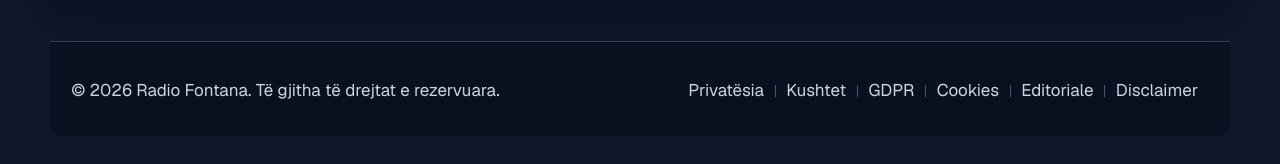
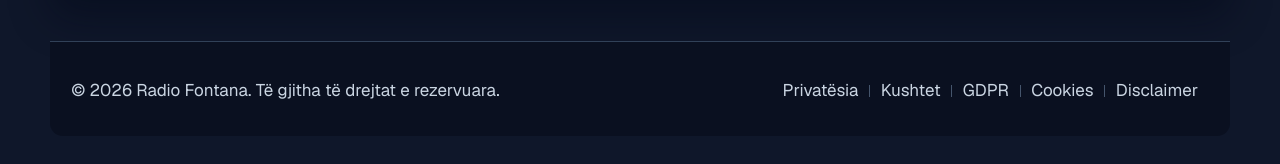
Before and after one commit to illyrianqubic/radiofontana, a Next.js app: page / in a window 1280 px wide. Shown: the part 2178-2342 px from the top of the page. Built offline with nearby package versions, Linux system fonts and the light colour scheme; no server answers.

Commit message:
Remove editorial guidelines footer link

```diff
--- a/src/components/layout/Footer.tsx
+++ b/src/components/layout/Footer.tsx
@@ -170,8 +170,6 @@ export default function Footer({
             <span aria-hidden="true" className="h-3 w-px bg-slate-600" />
             <Link href="/cookies" className="hover:text-red-400 transition-none min-h-11 inline-flex items-center px-2.5">Cookies</Link>
             <span aria-hidden="true" className="h-3 w-px bg-slate-600" />
-            <Link href="/editorial-guidelines" className="hover:text-red-400 transition-none min-h-11 inline-flex items-center px-2.5">Editoriale</Link>
-            <span aria-hidden="true" className="h-3 w-px bg-slate-600" />
             <Link href="/disclaimer" className="hover:text-red-400 transition-none min-h-11 inline-flex items-center px-2.5">Disclaimer</Link>
           </div>
         </div>
```
